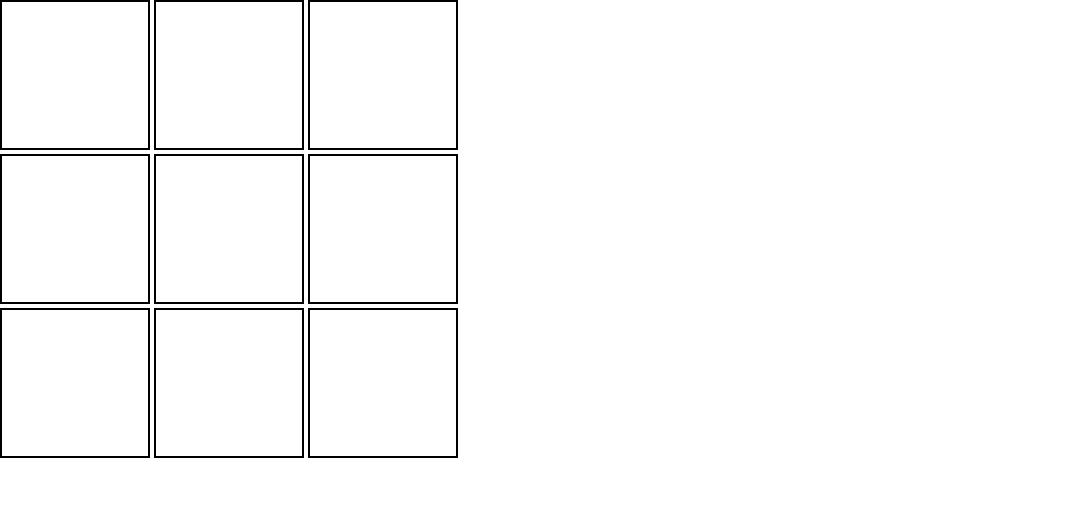
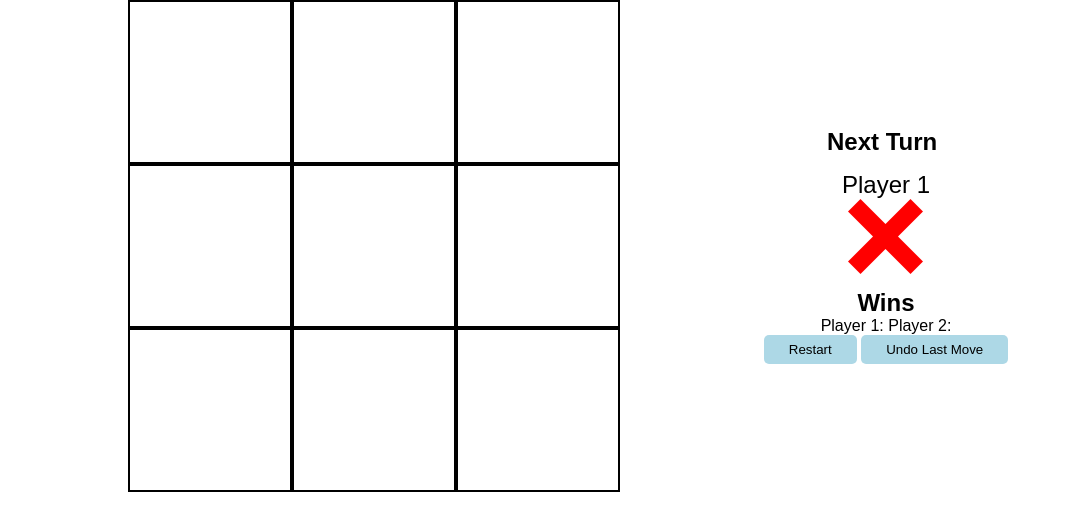
Before and after one commit to jontoye/tic-tac-toe, a plain HTML site: page index.html in a window 1280 px wide. Shown: the whole page, without its empty margins (0-1071 px from the left). Drawn offline with Linux system fonts and the light colour scheme.

Commit message:
adds ability to track and display game data

```diff
--- a/css/main.css
+++ b/css/main.css
@@ -1,15 +1,40 @@
+/*****************************************************
+ * GENERAL
+ ****************************************************/
 * {
     margin: 0;
     padding: 0;
     box-sizing: border-box;
 }
 
+body {
+    font-family: Futura, sans-serif;
+}
+
+
+.main {
+    display: flex;
+    justify-content: space-between;
+    align-items: center;
+    width: 80%;
+    margin: 0 auto;
+}
+
+/*****************************************************
+ * BOARD
+ ****************************************************/
+ .board {
+     flex: 1;
+     display: grid;
+     grid-template-columns: repeat(3, 1fr);
+     grid-template-rows: repeat(3, 1fr);
+ }
+
 .square {
-    width: 150px;
-    height: 150px;
     border: 2px solid black;
     display: inline-block;
     position: relative;
+    aspect-ratio: 1 / 1;
 
 }
 
@@ -20,3 +45,60 @@
     left: 50%;
     transform: translate(-50%, -50%);
 }
+
+/*****************************************************
+ * GAME-INFO
+ ****************************************************/
+.game-info {
+    flex: 1;
+    /* border: 1px solid red; */
+    display: flex;
+    flex-direction: column;
+    justify-content: space-around;
+    align-items: center;
+    padding: 50px 20px;
+}
+
+/***************** whos-turn *******************/
+.whos-turn {
+    /* border: 1px solid green; */
+}
+
+#player-name {
+    font-size: 24px;;
+}
+
+.player-card {
+    display: flex;
+    flex-direction: column;
+    align-items: center;
+    padding: 15px;
+}
+
+#player-img {
+    width: 75px;
+}
+
+/***************** win-count *******************/
+.win-count {
+    text-align: center;
+}
+.win-count p {
+    display: inline-block;
+}
+
+/***************** control-buttons *******************/
+button {
+    padding: 7px 25px;
+    border: none;
+    border-radius: 5px;
+    background-color: lightblue;
+}
+
+button:hover {
+    cursor: pointer;
+}
+
+ /*****************************************************
+ * MSG-BOX
+ ****************************************************/
--- a/index.html
+++ b/index.html
@@ -9,23 +9,57 @@
 </head>
 <body>
 
-    <div class="board">
-        <div class="row">
+    <section class="main">
+
+        <div class="board">
+
             <div id="0" class="square"></div>
             <div id="1" class="square"></div>
             <div id="2" class="square"></div>
-        </div>
-        <div class="row">
+
+
             <div id="3" class="square"></div>
             <div id="4" class="square"></div>
             <div id="5" class="square"></div>
-        </div>
-        <div class="row">
+
+
             <div id="6" class="square"></div>
             <div id="7" class="square"></div>
             <div id="8" class="square"></div>
+
         </div>
-    </div>
+
+        <div class="game-info">
+
+            <div class="whos-turn">
+                <h2>Next Turn</h2>
+                <div class="player-card">
+                    <p id="player-name"></p>
+                    <img src="" id="player-img">
+                </div>
+            </div>
+
+            <div class="win-count">
+                <h2>Wins</h2>
+                <p id="wins-p1">Player 1: </p>
+                <p id="wins-p2">Player 2: </p>
+            </div>
+
+            <div class="control-buttons">
+                <button id="restartBtn">Restart</button>
+                <button id="undoBtn">Undo Last Move</button>
+            </div>
+
+
+        </div>
+
+    </section>
+
+    <section class="secondary">
+        <div class="msg-box">
+
+        </div>
+    </section>
 
     <script src="js/main.js"></script>
 </body>
--- a/js/main.js
+++ b/js/main.js
@@ -29,25 +29,53 @@ const game = {
     ],
 
     players: {
-        1: {name: 'Jon', img: "img/x-img.png", squares: []},
-        2: {name: 'Cheryl', img: "img/o-img.png", squares: []}
+        1: {name: 'Player 1', img: "img/x-img.png", squares: [], wins: 0},
+        2: {name: 'Player 2', img: "img/o-img.png", squares: [], wins: 0}
     },
 
     whosTurn: null,
     winner: null,
     playing: false,
 
-    init: function() {
+    // Rest data for next round
+    reset: function() {
+        this.clearBoard();
+        this.clearPlayerSquares();
         this.playing = true;
         this.whosTurn = 1;
+        this.winner = null;
     },
+
+    clearBoard: function() {
+        for (let id in this.board) {
+            this.board[id] = null;
+        }
+    },
+
+    clearPlayerSquares: function() {
+        for (let id in this.players) {
+            this.players[id].squares = [];
+        }
+    }
 }
 
 /*****************************************************
  * VIEW
  ****************************************************/
+// DOM Elements
 const boardElement = document.querySelector('.board');
+const squareElements = document.querySelectorAll('.square');
+const controlBtnsElement = document.querySelector('.control-buttons');
+const playerNameElement = document.querySelector('#player-name');
+const playerImgElement = document.querySelector('#player-img');
+const msgBoxElement = document.querySelector('.msg-box');
+const winsPlayerOneElement = document.querySelector('#wins-p1');
+const winsPlayerTwoElement = document.querySelector('#wins-p2');
+
+// Event Listeners
 boardElement.addEventListener('click', onBoardClick);
+controlBtnsElement.addEventListener('click', onBtnClick);
+
 
 // Add the current players marker to the square with specified id
 function renderBoard(id) {
@@ -58,26 +86,51 @@ function renderBoard(id) {
     squareElement.append(markerElement);
 }
 
-// Display end game message
+// Update the game-stats box
+function renderGameInfo() {
+    let currentPlayerName = game.players[game.whosTurn].name;
+    let currentPlayerImg = game.players[game.whosTurn].img;
+    playerNameElement.innerText = currentPlayerName;
+    playerImgElement.setAttribute('src', currentPlayerImg);
+}
+
+// Display end game message and update stats
 function renderEndGame() {
     if (game.winner === 'TIE') {
         console.log('TIE GAME')
+        msgBoxElement.innerText = 'TIE GAME';
     } else {
         console.log(`${game.winner} wins!`);
+        msgBoxElement.innerText = `GAME OVER: ${game.winner.toUpperCase()} WINS!`;
     }
+    winsPlayerOneElement.innerText = `${game.players[1].name}: ${game.players[1].wins}`
+    winsPlayerTwoElement.innerText = `${game.players[2].name}: ${game.players[2].wins}`
 }
 
-function clearBoard() {
+function renderClearBoard() {
+    squareElements.forEach(square => {
+        if (square.hasChildNodes()) {
+            square.removeChild(square.firstChild);
+        }
+    })
+}
 
+function renderClearMessage() {
+    msgBoxElement.innerText = '';
 }
 
 /*****************************************************
  * CONTROLLER
  ****************************************************/
+function init() {
+    game.reset();
+    renderGameInfo();
+}
+
 function onBoardClick(event) {
-    let elementClicked = event.target;
 
     if (game.playing) {
+        let elementClicked = event.target;
 
         // If the space clicked is already occupied or is not a square element, exit handler
         if (elementClicked.hasChildNodes() ||
@@ -94,16 +147,25 @@ function onBoardClick(event) {
         // Check if game continues
         if (game.winner) {
             renderEndGame();
+            return;
         } else {
             game.whosTurn = game.whosTurn === 1 ? 2 : 1;
         }
+        renderGameInfo();
+    }
+}
 
-    }
-
+function onBtnClick(event) {
+        let elementClicked = event.target;
+        if (elementClicked.id === 'restartBtn') {
+            restartGame();
+        } else if (elementClicked.id === 'undoBtn' && game.playing) {
+            undoLastMove();
+        }
 }
 
 function undoLastMove() {
-
+    console.log('undo last move');
 }
 
 function checkForWinner() {
@@ -116,6 +178,7 @@ function checkForWinner() {
                 currentPlayerPositions.includes(winningLine[1]) &&
                 currentPlayerPositions.includes(winningLine[2])) {
                     game.winner = game.players[game.whosTurn].name;
+                    game.players[game.whosTurn].wins++;
                     game.playing = false;
                     return;
                 }
@@ -129,9 +192,11 @@ function checkForWinner() {
     }
 }
 
-function restart() {
-
+function restartGame() {
+    renderClearBoard();
+    renderClearMessage();
+    init();
 }
 
-game.init();
+init();
 window.game = game;
```
